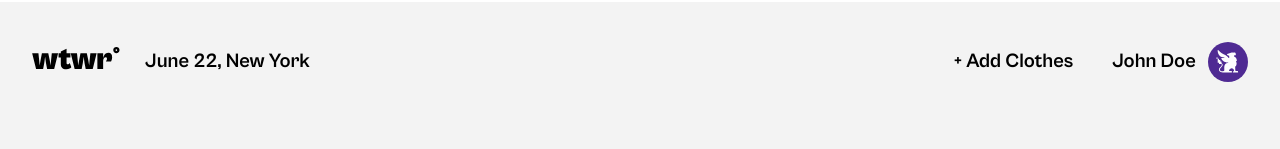
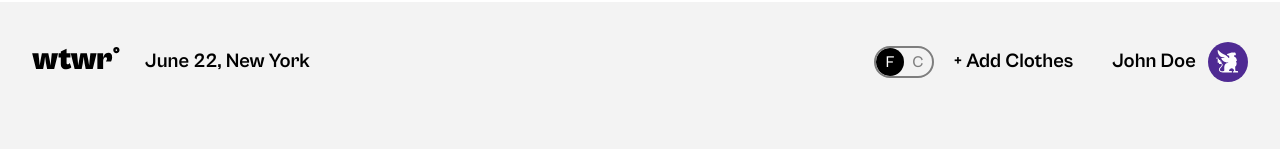
Before and after one commit to ThePaladin000/se_project_react, a React (Vite) app: page / in a window 1280 px wide. Shown: the top 149 px of the page. Built offline with nearby package versions, Linux system fonts and the light colour scheme; no server answers.

Commit message:
add toggle switch

```diff
--- a/src/components/App/App.jsx
+++ b/src/components/App/App.jsx
@@ -9,10 +9,16 @@
 import { handleCardClick, handleCloseItemModal } from "../../utils/utils";
 import { defaultClothingItems, location } from "../../utils/constants";
 import { getWeather } from "../../utils/weatherApi";
+import CurrentTemperatureUnitContext from "../../contexts/CurrentTemperatureUnitContext";
 
 function App() {
   const [selectedCard, setSelectedCard] = useState(null);
   const [weather, setWeather] = useState({});
+  const [currentTemperatureUnit, setCurrentTemperatureUnit] = useState("F");
+
+  const handleToggleSwitch = () => {
+    setCurrentTemperatureUnit(currentTemperatureUnit === "F" ? "C" : "F");
+  };
 
   useEffect(() => {
     getWeather(location)
@@ -26,6 +32,9 @@
 
   return (
     <>
+      <CurrentTemperatureUnitContext.Provider
+        value={{ currentTemperatureUnit, handleToggleSwitch }}
+      >
         <Header />
         <Main
           items={defaultClothingItems}
@@ -46,6 +55,7 @@
             onClose={() => handleCloseItemModal(setSelectedCard)}
           />
         )}
+      </CurrentTemperatureUnitContext.Provider>
     </>
   );
 }
--- a/src/components/Header/Header.jsx
+++ b/src/components/Header/Header.jsx
@@ -4,6 +4,7 @@
 import { useState } from "react";
 import ModalWithForm from "../ModalWithForm/ModalWithForm";
 import { GarmentChildren } from "../Forms/GarmentChildren";
+import ToggleSwitch from "../ToggleSwitch/ToggleSwitch";
 
 const currentDate = new Date().toLocaleString("default", {
   month: "long",
@@ -29,6 +30,7 @@
           </p>
         </div>
         <div className="header__profile">
+          <ToggleSwitch />
           <button className="header__profile-button" onClick={handleOpenModal}>
             <p className="header__profile-button-text">+ Add Clothes</p>
           </button>
--- /dev/null
+++ b/src/components/ToggleSwitch/ToggleSwitch.css
@@ -0,0 +1,46 @@
+.toggle-switch {
+  width: 56px;
+  height: 28px;
+  border: 2px solid rgba(126, 126, 126, 1);
+  border-radius: 20px;
+  cursor: pointer;
+  position: relative;
+  overflow: hidden;
+}
+
+.toggle-switch__checkbox {
+  opacity: 0;
+}
+
+.toggle-switch__slider {
+  background-color: black;
+  width: 28px;
+  height: 28px;
+  position: absolute;
+  border-radius: 50%;
+  left: 0;
+  transition: all 0.3s;
+}
+
+.toggle-switch__text {
+  color: rgba(126, 126, 126, 1);
+  position: absolute;
+  z-index: 1;
+  top: 2px;
+}
+
+.toggle-switch__text_F {
+  left: 9px;
+}
+
+.toggle-switch__text_C {
+  right: 9px;
+}
+
+.toggle-switch__checkbox:checked ~ .toggle-switch__slider {
+  left: 28px;
+}
+
+.toggle-switch__text_color_white {
+  color: white;
+}
--- /dev/null
+++ b/src/components/ToggleSwitch/ToggleSwitch.jsx
@@ -0,0 +1,46 @@
+import "./ToggleSwitch.css";
+import { useContext } from "react";
+import CurrentTemperatureUnitContext from "../../contexts/CurrentTemperatureUnitContext";
+
+const ToggleSwitch = () => {
+  const { currentTemperatureUnit, handleToggleSwitch } = useContext(
+    CurrentTemperatureUnitContext
+  );
+
+  const handleChange = () => {
+    handleToggleSwitch();
+  };
+
+  console.log(currentTemperatureUnit);
+
+  return (
+    <label className="toggle-switch">
+      <input
+        type="checkbox"
+        className="toggle-switch__checkbox"
+        onChange={handleChange}
+      />
+      <span className="toggle-switch__slider"></span>
+      <span
+        className={`toggle-switch__text toggle-switch__text_F ${
+          currentTemperatureUnit === "F"
+            ? "toggle-switch__text_color_white"
+            : ""
+        }`}
+      >
+        F
+      </span>
+      <span
+        className={`toggle-switch__text toggle-switch__text_C ${
+          currentTemperatureUnit === "C"
+            ? "toggle-switch__text_color_white"
+            : ""
+        }`}
+      >
+        C
+      </span>
+    </label>
+  );
+};
+
+export default ToggleSwitch;
--- /dev/null
+++ b/src/contexts/CurrentTemperatureUnitContext.jsx
@@ -0,0 +1,5 @@
+import { createContext } from "react";
+
+const CurrentTemperatureUnitContext = createContext();
+
+export default CurrentTemperatureUnitContext;
--- a/src/utils/utils.js
+++ b/src/utils/utils.js
@@ -1,9 +1,3 @@
-export const handleOverlayClick = (e, onClose) => {
-  if (e.target === e.currentTarget) {
-    onClose();
-  }
-};
-
 export const handleCardClick = (card, setSelectedCard) => {
   setSelectedCard(card);
 };
```
Lines whose indentation alone changed are shown as unchanged.
